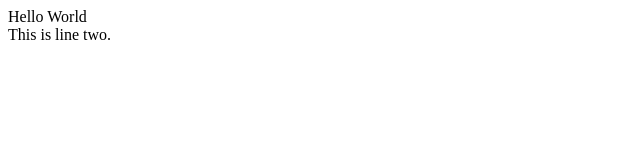
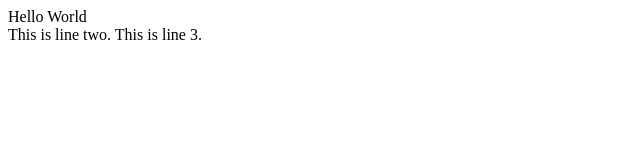
Before and after one commit to stupidz2222/GitTest, a plain HTML site: page index.html in a window 1280 px wide. Shown: the full height of the page, 0-640 px from the left. Drawn offline with Linux system fonts and the light colour scheme.

Commit message:
another line
aaa

```diff
--- a/index.html
+++ b/index.html
@@ -8,5 +8,6 @@
 <body>
 Hello World<br/>
 This is line two.
+This is line 3.
 </body>
 </html>
```
